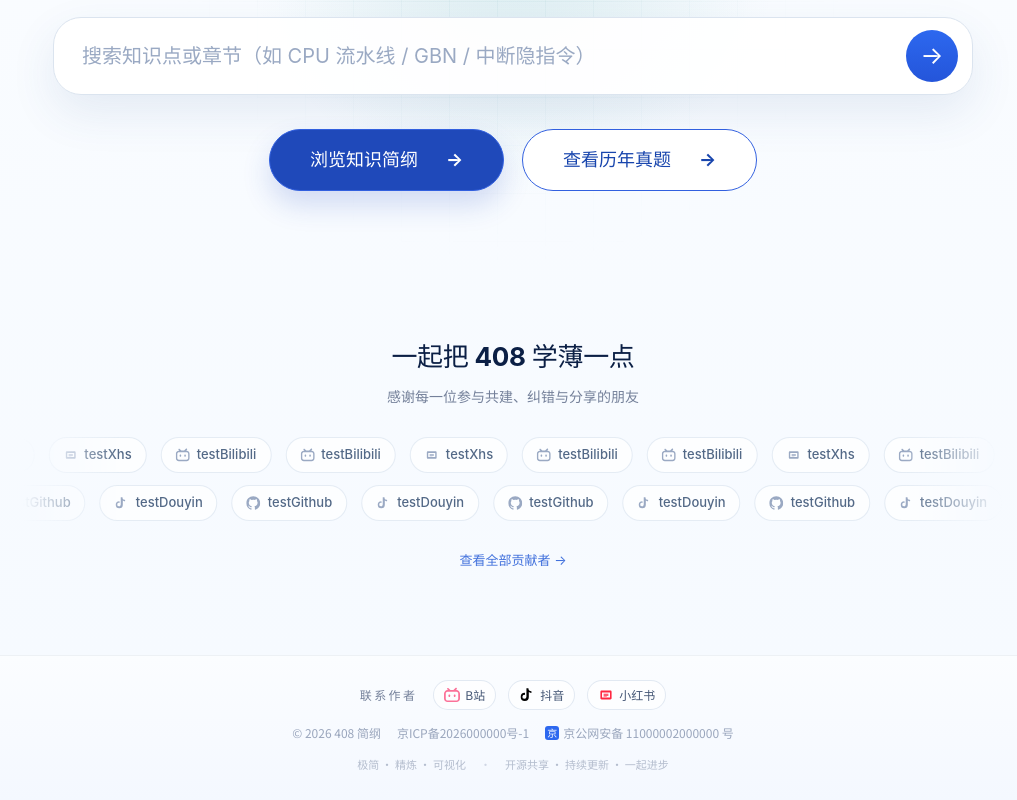
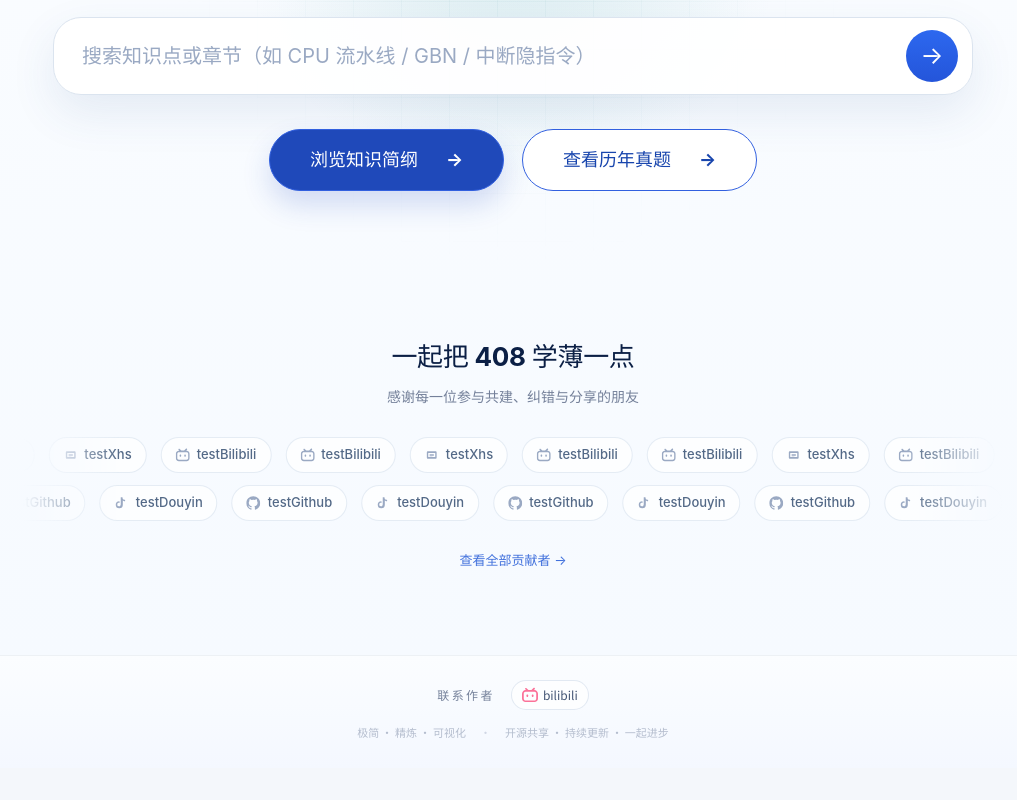
Before and after one commit to QWEpure/postgraduate-exam-website, a Vue app in the folder client/: page / in a window 1280 px wide. Shown: the part 431-1231 px from the top of the page, without its empty margins (127-1144 px from the left). After the commit the page ends 1199 px from the top, so only its background shows below. Built offline with nearby package versions, Linux system fonts and the light colour scheme.

Commit message:
修改主页，删掉临时备案信息

```diff
--- a/client/src/components/AppFooter.vue
+++ b/client/src/components/AppFooter.vue
@@ -14,9 +14,7 @@ const XHS_ICON = `<svg viewBox="0 0 24 24" width="16" height="16" fill="currentC
 
 // TODO: 把 url 替换成实际的作者主页地址
 const socials: Social[] = [
-  { name: 'B站', url: 'https://space.bilibili.com/', icon: BILIBILI_ICON },
-  { name: '抖音', url: 'https://www.douyin.com/user/', icon: DOUYIN_ICON },
-  { name: '小红书', url: 'https://www.xiaohongshu.com/user/profile/', icon: XHS_ICON },
+  { name: 'bilibili', url: 'https://space.bilibili.com/385409016', icon: BILIBILI_ICON },
 ]
 </script>
 
@@ -41,7 +39,7 @@ const socials: Social[] = [
       </div>
 
       <!-- 备案信息 -->
-      <div class="footer-row filing-row">
+      <!-- <div class="footer-row filing-row">
         <span>© 2026 408 简纲</span>
         <a
           href="https://beian.miit.gov.cn/"
@@ -58,7 +56,7 @@ const socials: Social[] = [
           <span class="ga-badge">京</span>
           京公网安备 11000002000000 号
         </a>
-      </div>
+      </div> -->
 
       <div class="footer-row tagline-row">
         <span>极简 · 精炼 · 可视化</span>
```
